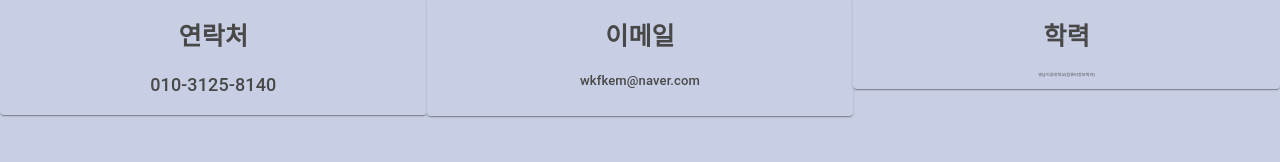
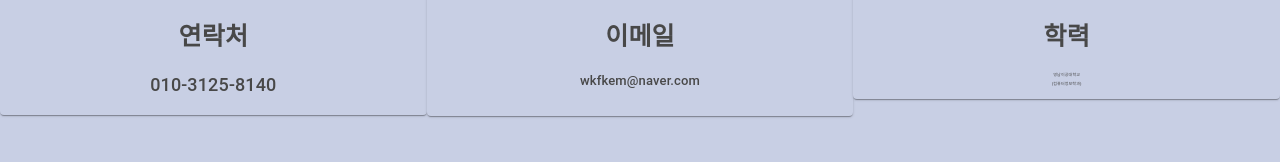
Before and after one commit to KingNamGyu/namgyu-portfolio, a React (Create React App) app: page /about in a window 1280 px wide. Shown: the part 488-650 px from the top of the page. Built offline with nearby package versions, Linux system fonts and the light colour scheme.

Commit message:
Update About.js

```diff
--- a/src/pages/About.js
+++ b/src/pages/About.js
@@ -67,7 +67,8 @@ const About = () => {
             <Grid className="grid" item xs={4}>
               <Item>
                 <h1>학력</h1>
-                <h3>영남이공대학교(컴퓨터정보학과)</h3>
+                <h3>영남이공대학교</h3>
+                <h3>(컴퓨터정보학과)</h3>
               </Item>
             </Grid>
           </Grid>
```
